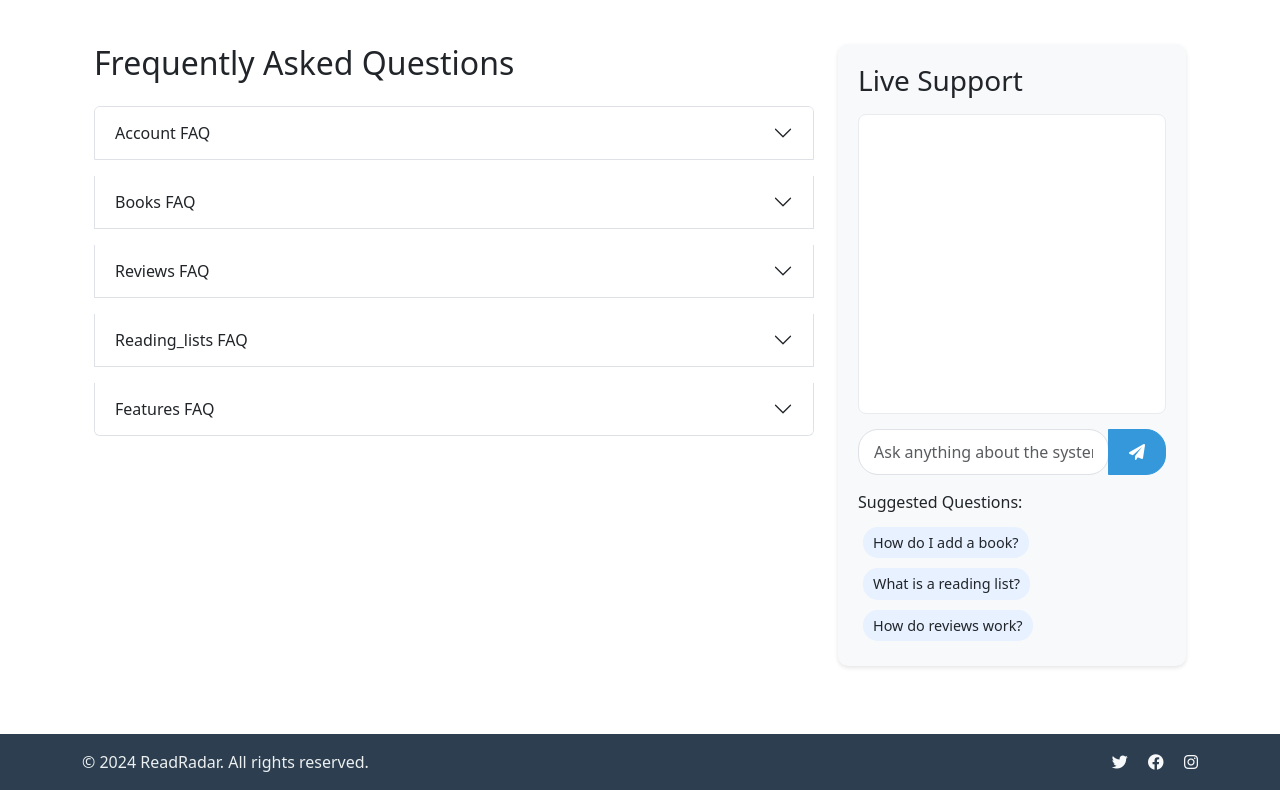
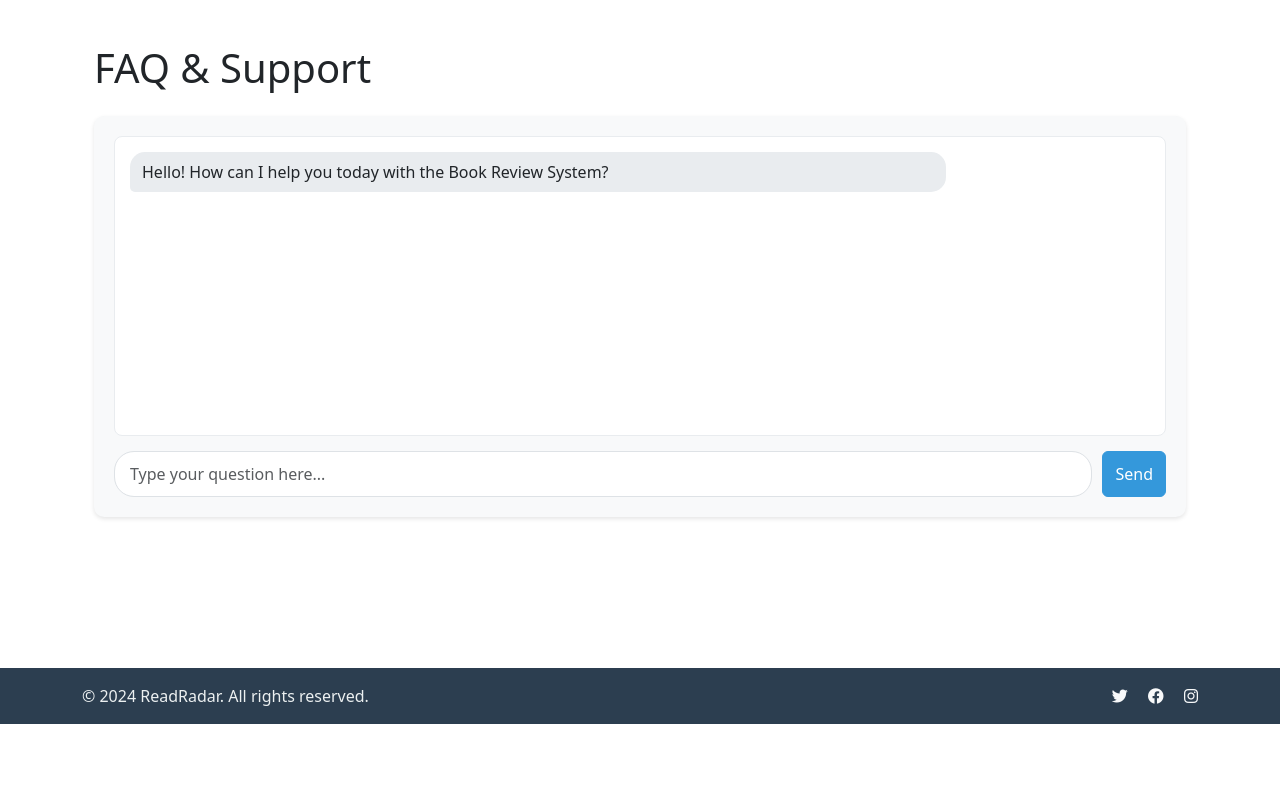
Before and after one commit to abdul1234567889/book_review_system, a Flask app: page /faq in a window 1280 px wide. Shown: the part 60-850 px from the top of the page. After the commit the page ends 784 px from the top, so only its background shows below. Run offline with Flask 3, Linux system fonts and the light colour scheme; parts of the project's set-up code (start-up, migrations or seed data) failed here and were passed over; some libraries are stand-ins or nearby versions.

Commit message:
Refactor FAQ system to use HTTP endpoints instead of WebSocket

```diff
--- a/app/faq/routes.py
+++ b/app/faq/routes.py
@@ -1,5 +1,4 @@
-from flask import render_template, current_app
-from flask_socketio import SocketIO, emit
+from flask import render_template, current_app, jsonify, request
 from app.faq import bp
 from flask_login import current_user
 import re
@@ -239,30 +238,23 @@ def generate_contextual_response(question, intent, category):
 
 @bp.route('/faq')
 def faq():
-    return render_template('faq/index.html', faqs=FAQS)
+    return render_template('faq/index.html')
 
-def handle_connect():
-    """Handle Socket.IO connection"""
-    emit('connected', {'data': 'Connected to FAQ support. Ask me anything about the Book Review System!'})
+@bp.route('/ask', methods=['POST'])
+def ask_question():
+    data = request.get_json()
+    question = data.get('question', '')
 
-def handle_question(data):
-    """Handle FAQ questions with improved response generation"""
-    question = data.get('question', '').strip()
+    # Find the best category for the question
+    category = find_best_category(question)
 
-    if not question:
-        response = "Please ask a question about the Book Review System. I'm here to help!"
-    else:
-        response = find_best_answer(question)
+    # Get the intent of the question
+    intent = get_question_intent(question)
 
-    emit('answer', {'response': response})
+    # Find the best answer
+    answer = find_best_answer(question, category)
 
-def init_socketio(app):
-    """Initialize Socket.IO with the app"""
-    socketio = SocketIO()
-    socketio.init_app(app)
+    if not answer:
+        answer = generate_contextual_response(question, intent, category)
 
-    # Register Socket.IO event handlers
-    socketio.on_event('connect', handle_connect)
-    socketio.on_event('ask_question', handle_question)
-
-    return socketio
+    return jsonify({'answer': answer})
--- a/app/templates/faq/index.html
+++ b/app/templates/faq/index.html
@@ -87,113 +87,64 @@
 
 {% block content %}
 <div class="container mt-4">
-    <div class="row">
-        <!-- FAQ Section -->
-        <div class="col-lg-8 faq-section">
-            <h2 class="mb-4">Frequently Asked Questions</h2>
-            <div class="accordion" id="faqAccordion">
-                {% for category, questions in faqs.items() %}
-                <div class="accordion-item mb-3">
-                    <h2 class="accordion-header">
-                        <button class="accordion-button collapsed" type="button" data-bs-toggle="collapse"
-                            data-bs-target="#collapse-{{ category }}">
-                            {{ category|title }} FAQ
-                        </button>
-                    </h2>
-                    <div id="collapse-{{ category }}" class="accordion-collapse collapse" data-bs-parent="#faqAccordion">
-                        <div class="accordion-body">
-                            {% for faq in questions %}
-                            <div class="mb-3">
-                                <h5>{{ faq.q }}</h5>
-                                <p class="text-muted">{{ faq.a }}</p>
-                            </div>
-                            {% endfor %}
-                        </div>
-                    </div>
-                </div>
-                {% endfor %}
+    <h1 class="mb-4">FAQ & Support</h1>
+    <div class="chat-container">
+        <div id="chat-messages">
+            <div class="message bot-message">
+                Hello! How can I help you today with the Book Review System?
             </div>
         </div>
-
-        <!-- Chat Section -->
-        <div class="col-lg-4">
-            <div class="chat-container">
-                <h3 class="mb-3">Live Support</h3>
-                <div id="chat-messages"></div>
-                <form id="question-form">
-                    <div class="input-group">
-                        <input type="text" id="question-input" class="form-control"
-                               placeholder="Ask anything about the system...">
-                        <button type="submit" class="btn btn-primary btn-send">
-                            <i class="fas fa-paper-plane"></i>
-                        </button>
-                    </div>
-                </form>
-                <div class="suggested-questions">
-                    <p class="mb-2">Suggested Questions:</p>
-                    <span class="suggested-question">How do I add a book?</span>
-                    <span class="suggested-question">What is a reading list?</span>
-                    <span class="suggested-question">How do reviews work?</span>
-                </div>
-            </div>
-        </div>
+        <form id="question-form" onsubmit="return false;">
+            <input type="text" id="question-input" class="form-control" placeholder="Type your question here...">
+            <button type="submit" class="btn btn-primary">Send</button>
+        </form>
     </div>
 </div>
+{% endblock %}
 
-<!-- Socket.IO -->
-<script src="https://cdnjs.cloudflare.com/ajax/libs/socket.io/4.0.1/socket.io.js"></script>
+{% block scripts %}
 <script>
-    var socket = io();
-    var chatMessages = document.getElementById('chat-messages');
-    var questionForm = document.getElementById('question-form');
-    var questionInput = document.getElementById('question-input');
+    const chatMessages = document.getElementById('chat-messages');
+    const questionForm = document.getElementById('question-form');
+    const questionInput = document.getElementById('question-input');
 
-    socket.on('connect', function() {
-        console.log('Connected to support server');
-    });
+    function appendMessage(message, type) {
+        const messageDiv = document.createElement('div');
+        messageDiv.className = `message ${type}-message`;
+        messageDiv.textContent = message;
 
-    socket.on('connected', function(data) {
-        appendMessage(data.data, 'bot');
-    });
+        const timeDiv = document.createElement('div');
+        timeDiv.className = 'message-time';
+        timeDiv.textContent = new Date().toLocaleTimeString();
 
-    socket.on('answer', function(data) {
-        appendMessage(data.response, 'bot');
-    });
+        messageDiv.appendChild(timeDiv);
+        chatMessages.appendChild(messageDiv);
+        chatMessages.scrollTop = chatMessages.scrollHeight;
+    }
 
-    questionForm.addEventListener('submit', function(e) {
+    questionForm.addEventListener('submit', async function(e) {
         e.preventDefault();
-        var question = questionInput.value.trim();
-        if (question) {
-            appendMessage(question, 'user');
-            socket.emit('ask_question', { question: question });
-            questionInput.value = '';
+        const question = questionInput.value.trim();
+
+        if (!question) return;
+
+        appendMessage(question, 'user');
+        questionInput.value = '';
+
+        try {
+            const response = await fetch('/ask', {
+                method: 'POST',
+                headers: {
+                    'Content-Type': 'application/json',
+                },
+                body: JSON.stringify({ question: question })
+            });
+
+            const data = await response.json();
+            appendMessage(data.answer, 'bot');
+        } catch (error) {
+            appendMessage('Sorry, there was an error processing your question. Please try again.', 'bot');
         }
     });
-
-    // Handle suggested questions
-    document.querySelectorAll('.suggested-question').forEach(function(element) {
-        element.addEventListener('click', function() {
-            var question = this.textContent;
-            appendMessage(question, 'user');
-            socket.emit('ask_question', { question: question });
-        });
-    });
-
-    function appendMessage(message, type) {
-        var div = document.createElement('div');
-        div.className = 'message ' + (type === 'user' ? 'user-message' : 'bot-message');
-
-        var messageText = document.createElement('div');
-        messageText.textContent = message;
-        div.appendChild(messageText);
-
-        var timeDiv = document.createElement('div');
-        timeDiv.className = 'message-time';
-        timeDiv.textContent = new Date().toLocaleTimeString();
-        div.appendChild(timeDiv);
-
-        chatMessages.appendChild(div);
-        chatMessages.scrollTop = chatMessages.scrollHeight;
-    }
 </script>
 {% endblock %}
--- a/run.py
+++ b/run.py
@@ -1,8 +1,6 @@
 from app import create_app
-from app.faq.routes import init_socketio
 
 app = create_app()
-socketio = init_socketio(app)
 
 if __name__ == '__main__':
-    socketio.run(app, debug=True)
+    app.run(debug=True)
```
